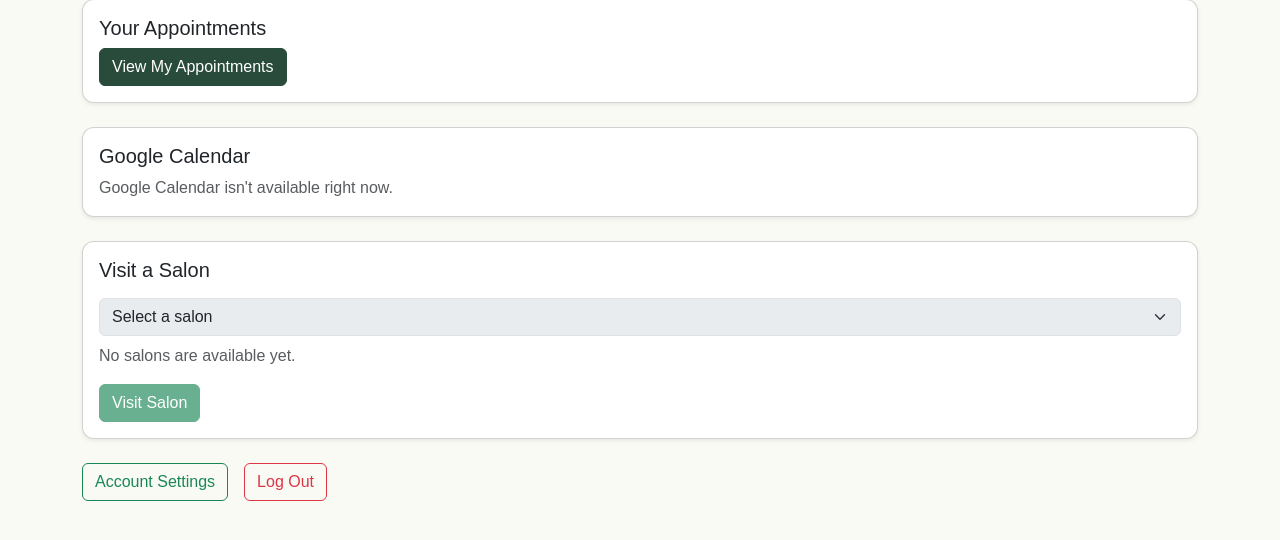
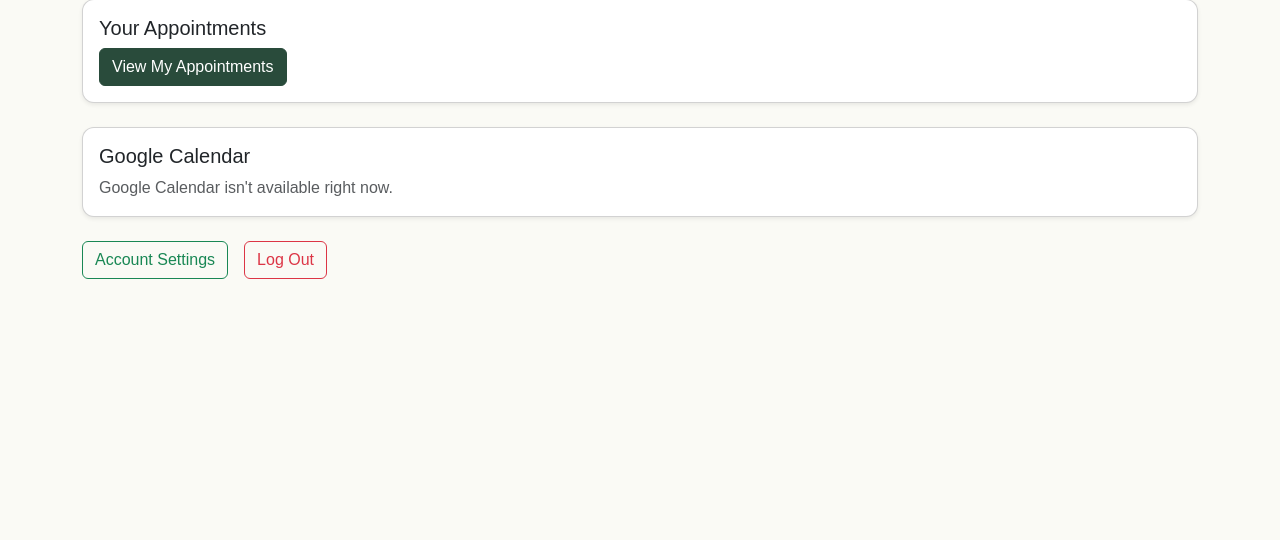
Before and after one commit to preethi-ca/cmpt276-project, a Spring Boot app: page /customer/dashboard in a window 1280 px wide. Shown: the part 158-698 px from the top of the page. Run offline with Spring Boot 4, Linux system fonts and the light colour scheme; the visitor is signed in with stand-in values (Sample User, id 1); data that the repository does not hold is empty; some of the project's set-up classes (security, data sources, template engines, error pages and the like) are left out, and stand-ins take their place.

Commit message:
remove salon selector from dashboard

```diff
--- a/src/main/java/com/cmpt276/project/controller/DashboardController.java
+++ b/src/main/java/com/cmpt276/project/controller/DashboardController.java
@@ -1,19 +1,14 @@
 package com.cmpt276.project.controller;
 
-import java.util.HashMap;
-import java.util.Map;
 import java.util.Optional;
 
-import org.springframework.http.HttpStatus;
 import org.springframework.security.core.Authentication;
 import org.springframework.security.core.authority.SimpleGrantedAuthority;
 import org.springframework.stereotype.Controller;
 import org.springframework.ui.Model;
 import org.springframework.web.bind.annotation.GetMapping;
 import org.springframework.web.bind.annotation.PathVariable;
-import org.springframework.web.bind.annotation.RequestParam;
 import org.springframework.web.bind.annotation.ResponseBody;
-import org.springframework.web.server.ResponseStatusException;
 
 import com.cmpt276.project.model.Account;
 import com.cmpt276.project.owner.controller.PublicSalon;
@@ -84,70 +79,7 @@ public class DashboardController {
         model.addAttribute("calendarReady", calendarSettings.isReady());
         model.addAttribute("calendarConnected", calendarConnected);
 
-        // Expose public salon fields without owner account identity
-        var salons = ownerService.findPublicSalons()
-                .stream()
-                .map(PublicSalon::new)
-                .toList();
-
-        Map<String, String> salonLabels = new HashMap<>();
-        Map<String, Integer> labelCounts = new HashMap<>();
-
-        for (PublicSalon salon : salons) {
-            String label = salon.getName();
-
-            if (salon.getAddress() != null
-                    && !salon.getAddress().isEmpty()) {
-                label += " — " + salon.getAddress();
-            }
-
-            if (salon.getCity() != null
-                    && !salon.getCity().isEmpty()) {
-                label += " (" + salon.getCity() + ")";
-            }
-
-            salonLabels.put(salon.getSlug(), label);
-            labelCounts.merge(label, 1, Integer::sum);
-        }
-
-        salonLabels.replaceAll((slug, label) ->
-                labelCounts.get(label) > 1
-                        ? label + " [" + slug + "]"
-                        : label);
-
-        model.addAttribute("salons", salons);
-        model.addAttribute("salonLabels", salonLabels);
-
         return "customer/customer-dashboard";
-    }
-
-    @GetMapping("/customer/salons/visit")
-    public String visitSalon(
-            @RequestParam(defaultValue = "") String slug,
-            Authentication authentication,
-            Model model) {
-
-        if (slug.isBlank()) {
-            model.addAttribute(
-                    "salonError",
-                    "Choose a salon to visit.");
-        } else {
-            try {
-                var salon = ownerService.findPublicSalonBySlug(slug);
-                return "redirect:/salons/" + salon.getSlug();
-
-            } catch (ResponseStatusException exception) {
-                if (!exception.getStatusCode().equals(HttpStatus.NOT_FOUND)) {
-                    throw exception;
-                }
-
-                model.addAttribute(
-                        "salonError",
-                        "This salon is no longer available. Choose another salon.");
-            }
-        }
-
-        return customerDashboard(authentication, model);
     }
 
     /**
--- a/src/main/resources/templates/customer/customer-dashboard.html
+++ b/src/main/resources/templates/customer/customer-dashboard.html
@@ -7,7 +7,6 @@
 
     <link rel="stylesheet" th:href="@{/css/bootstrap.min.css}" />
     <link rel="stylesheet" th:href="@{/css/style.css}" />
-    <script th:src="@{/owner-assets/forms.js}" defer></script>
   </head>
 
   <body>
@@ -69,61 +68,6 @@
         </div>
       </section>
 
-      <section class="card shadow-sm mb-4">
-        <div class="card-body">
-          <h3 class="card-title h5 mb-3">Visit a Salon</h3>
-
-          <!-- Use the platform's native selector and the existing server-rendered navigation flow. -->
-          <form
-            th:action="@{/customer/salons/visit}"
-            method="get"
-            novalidate
-            data-submit-guard
-          >
-            <div class="mb-3">
-              <select
-                id="salon"
-                name="slug"
-                class="form-select"
-                aria-label="Choose a salon"
-                required
-                th:disabled="${#lists.isEmpty(salons)}"
-                th:attr="aria-invalid=${salonError != null} ? 'true' : null,
-                               aria-describedby=${salonError != null} ? 'salon-error' : (${#lists.isEmpty(salons)} ? 'salon-empty' : null)"
-              >
-                <option value="" selected>Select a salon</option>
-                <option
-                  th:each="salon : ${salons}"
-                  th:value="${salon.slug}"
-                  th:text="${salonLabels[salon.slug]}"
-                ></option>
-              </select>
-              <p
-                th:if="${salonError != null}"
-                id="salon-error"
-                class="text-danger mt-2 mb-0"
-                role="alert"
-                th:text="${salonError}"
-              ></p>
-              <p
-                th:if="${#lists.isEmpty(salons)}"
-                id="salon-empty"
-                class="text-muted mt-2 mb-0"
-              >
-                No salons are available yet.
-              </p>
-            </div>
-            <button
-              type="submit"
-              class="btn btn-success"
-              th:disabled="${#lists.isEmpty(salons)}"
-            >
-              Visit Salon
-            </button>
-          </form>
-        </div>
-      </section>
-
       <div class="d-flex align-items-center gap-3">
         <a th:href="@{/account-settings}" class="btn btn-outline-success">
           Account Settings
```
Also changed, not shown: 2 other files.
